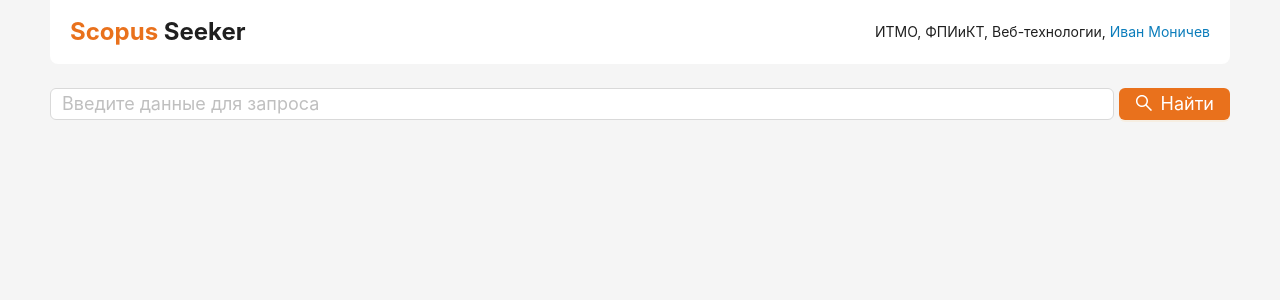
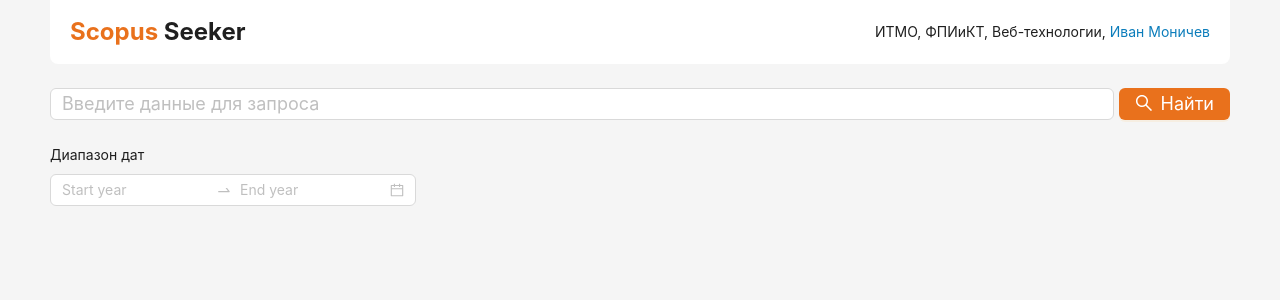
Before and after one commit to IvanMonichev/scopus-seeker, a React (Vite) app: page / in a window 1280 px wide. Shown: the top 300 px of the page. Built offline with nearby package versions, Linux system fonts and the light colour scheme.

Commit message:
feat: add form for date-range (WIP)

```diff
--- a/src/app/components/main/search/search.tsx
+++ b/src/app/components/main/search/search.tsx
@@ -1,5 +1,5 @@
 import { FC, useState } from 'react'
-import { Button, Flex, Form, Typography } from 'antd'
+import { Button, DatePicker, Flex, Form, Typography } from 'antd'
 import { useForm } from 'antd/es/form/Form'
 import Input from 'antd/es/input/Input'
 import { SearchFormName } from '@/constants/search-form'
@@ -17,11 +17,15 @@ const Search: FC = () => {
   const [form] = useForm<ISearchForm>()
 
   const handleSearchFinish = async () => {
-    const search = form.getFieldValue(SearchFormName.Query)
+    const fields = form.getFieldsValue()
+    const { query, dateRange } = fields
 
+    // Format the date range for the search API
+    const formattedDateRange = dateRange ? `${dateRange[0].format('YYYY')}-${dateRange[1].format('YYYY')}` : undefined
+    console.log(formattedDateRange)
     try {
       setLoading(true)
-      const result = await fetchScienceDirectData(search)
+      const result = await fetchScienceDirectData(query, formattedDateRange)
       console.log(result)
       setData(result)
     } catch (err: any) {
@@ -43,6 +47,9 @@ const Search: FC = () => {
             </Button>
           </Flex>
         </Form.Item>
+        <Form.Item name={SearchFormName.DateRange} label='Диапазон дат'>
+          <DatePicker.RangePicker picker='year' />
+        </Form.Item>
       </Form>
       {error && (
         <div>
--- a/src/constants/search-form.ts
+++ b/src/constants/search-form.ts
@@ -1,7 +1,9 @@
 export const SearchFormName = {
-  Query: 'query'
+  Query: 'query',
+  DateRange: 'dateRange'
 } as const
 
 export const SearchFormLabel = {
-  Query: 'Данные для запроса'
+  Query: 'Данные для запроса',
+  DateRange: 'Диапазон дат'
 } as const
--- a/src/services/scopus-api.ts
+++ b/src/services/scopus-api.ts
@@ -4,6 +4,7 @@ import { ISearchResult } from '@/types/search-results'
 
 export const fetchScienceDirectData = async (
   query: string,
+  date?: string,
   start: number = 0,
   count: number = 10
 ): Promise<ISearchResult> => {
@@ -13,6 +14,7 @@ export const fetchScienceDirectData = async (
         start,
         count,
         query,
+        date,
         apiKey: API_KEY,
         httpAccept: 'application/json'
       },
--- a/src/types/search-form.ts
+++ b/src/types/search-form.ts
@@ -1,3 +1,4 @@
 export interface ISearchForm {
   query: string
+  dateRange: string
 }
```
